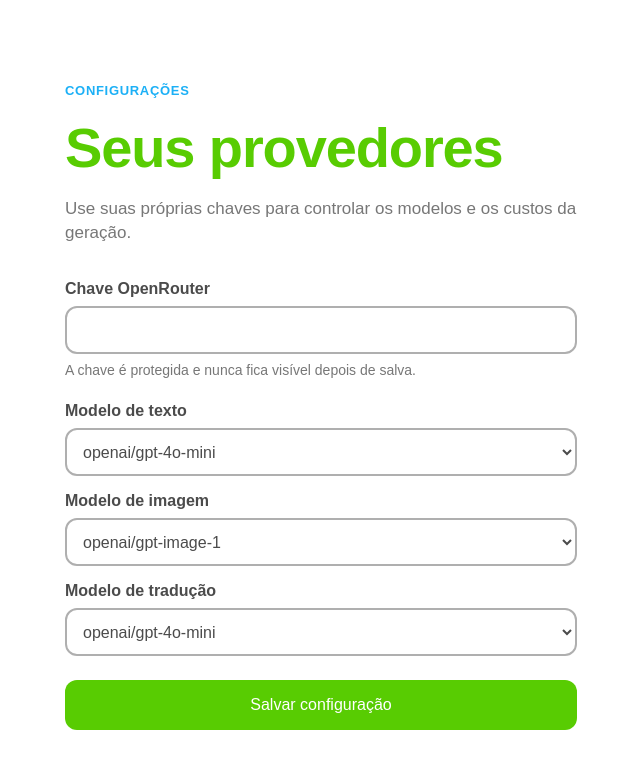
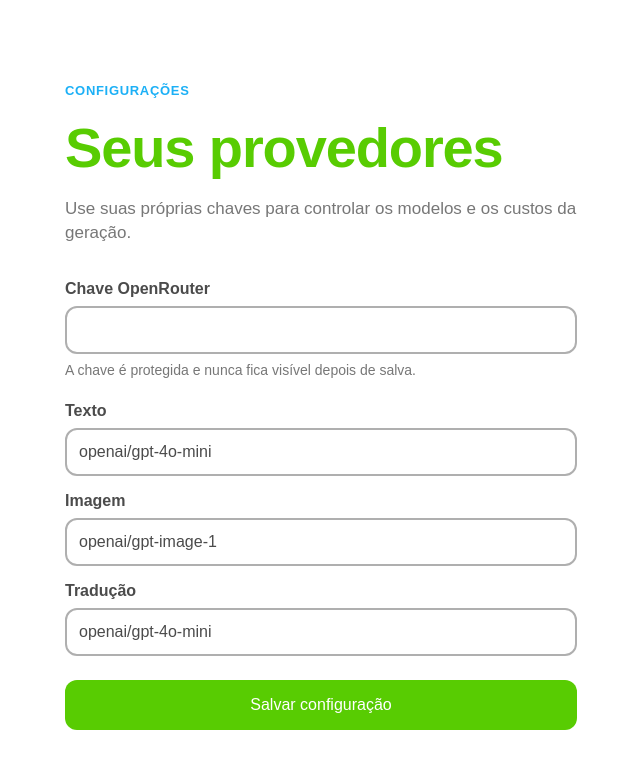
Before and after one commit to IgorGuariroba/anki-card-generator, a Next.js app: page /dashboard in a window 1280 px wide. Shown: the top 768 px of the page, without its empty margins (319-959 px from the left). Built offline with nearby package versions, Linux system fonts and the light colour scheme.

Commit message:
feat: adicionar select search de modelos (#7)
Co-authored-by: @igor.guariroba <igor.guariroba@jsl.com.br>

```diff
--- a/project-plan.json
+++ b/project-plan.json
@@ -1,7 +1,7 @@
 {
   "project": "anki-card-generator",
   "version": 1,
-  "updatedAt": "2026-08-24T19:14:20-03:00",
+  "updatedAt": "2026-08-24T19:20:00-03:00",
   "statuses": [
     "pending",
     "in_progress",
@@ -314,7 +314,8 @@
         {
           "id": "providers-5",
           "title": "Selecionar modelos de texto, tradução, imagem e áudio",
-          "status": "pending"
+          "status": "in_progress",
+          "agent": "pi"
         }
       ],
       "securityVerification": {
--- a/src/app/dashboard/page.tsx
+++ b/src/app/dashboard/page.tsx
@@ -3,10 +3,28 @@
 import { FormEvent, useState } from 'react';
 
 const models = {
-  texto: ['openai/gpt-4o-mini', 'anthropic/claude-3.5-sonnet'],
+  texto: ['openai/gpt-4o-mini', 'anthropic/claude-3.5-sonnet', 'google/gemini-2.0-flash'],
   imagem: ['openai/gpt-image-1', 'google/gemini-2.5-flash-image'],
   traducao: ['openai/gpt-4o-mini', 'google/gemini-2.0-flash'],
 };
+
+function ModelPicker({ label, models: availableModels }: { label: string; models: string[] }) {
+  const [query, setQuery] = useState('');
+  const [selected, setSelected] = useState(availableModels[0]);
+  const [open, setOpen] = useState(false);
+  const filteredModels = availableModels.filter((model) => model.toLowerCase().includes(query.toLowerCase()));
+
+  return (
+    <div className="model-picker">
+      <label htmlFor={`${label}-search`}>{label}</label>
+      <input id={`${label}-search`} type="search" placeholder="Buscar modelo disponível" aria-label={`Buscar modelo de ${label.toLowerCase()}`} role="combobox" aria-expanded={open} aria-controls={`${label}-options`} value={open ? query : selected} onFocus={() => { setOpen(true); setQuery(''); }} onChange={(event) => { setQuery(event.target.value); setOpen(true); }} />
+      {open && <div id={`${label}-options`} className="model-options" role="listbox" aria-label={`Modelos disponíveis de ${label.toLowerCase()}`}>
+        {filteredModels.map((model) => <button key={model} type="button" role="option" aria-selected={model === selected} onClick={() => { setSelected(model); setQuery(''); setOpen(false); }}>{model}</button>)}
+        {!filteredModels.length && <p className="field-help">Nenhum modelo encontrado.</p>}
+      </div>}
+    </div>
+  );
+}
 
 export default function DashboardPage() {
   const [openRouterKey, setOpenRouterKey] = useState('');
@@ -37,12 +55,9 @@ export default function DashboardPage() {
           <p className="field-help">A chave é protegida e nunca fica visível depois de salva.</p>
           {saved && <p className="form-success" role="status">Chave OpenRouter configurada <span aria-label="chave protegida">••••••••</span></p>}
           {error && <p className="form-error" role="alert">{error}</p>}
-          <label htmlFor="text-model">Modelo de texto</label>
-          <select id="text-model" defaultValue={models.texto[0]}>{models.texto.map((model) => <option key={model}>{model}</option>)}</select>
-          <label htmlFor="image-model">Modelo de imagem</label>
-          <select id="image-model" defaultValue={models.imagem[0]}>{models.imagem.map((model) => <option key={model}>{model}</option>)}</select>
-          <label htmlFor="translation-model">Modelo de tradução</label>
-          <select id="translation-model" defaultValue={models.traducao[0]}>{models.traducao.map((model) => <option key={model}>{model}</option>)}</select>
+          <ModelPicker label="Texto" models={models.texto} />
+          <ModelPicker label="Imagem" models={models.imagem} />
+          <ModelPicker label="Tradução" models={models.traducao} />
           <button className="primary-button" type="submit">Salvar configuração</button>
         </form>
       </section>
--- a/src/app/globals.css
+++ b/src/app/globals.css
@@ -28,3 +28,9 @@ h1 { color: var(--color-eager-green); font-size: clamp(48px, 10vw, 64px); line-h
 .settings-card input:focus, .settings-card select:focus { border-color: var(--color-spark-blue); outline: 2px solid var(--color-spark-blue); }
 .settings-card button { border: 0; cursor: pointer; font: inherit; margin-top: 16px; }
 .field-help { color: var(--color-pencil-gray); font-size: 14px; margin: 0 0 8px; }
+.model-picker { display: grid; gap: 8px; }
+.model-picker input { width: 100%; }
+.model-options { display: grid; gap: 4px; }
+.model-options button { background: white; border: 1px solid var(--color-faded-gray); border-radius: var(--radius-control); color: var(--color-charcoal); cursor: pointer; font: inherit; padding: 10px 12px; text-align: left; }
+.model-options button:hover, .model-options button[aria-selected="true"] { background: var(--color-storybook-green); border-color: var(--color-eager-green); }
+.visually-hidden { height: 1px; margin: -1px; overflow: hidden; position: absolute; width: 1px; clip: rect(0 0 0 0); }
```
Also changed, not shown: 1 other file (tests, documents, lock files or other folders).
